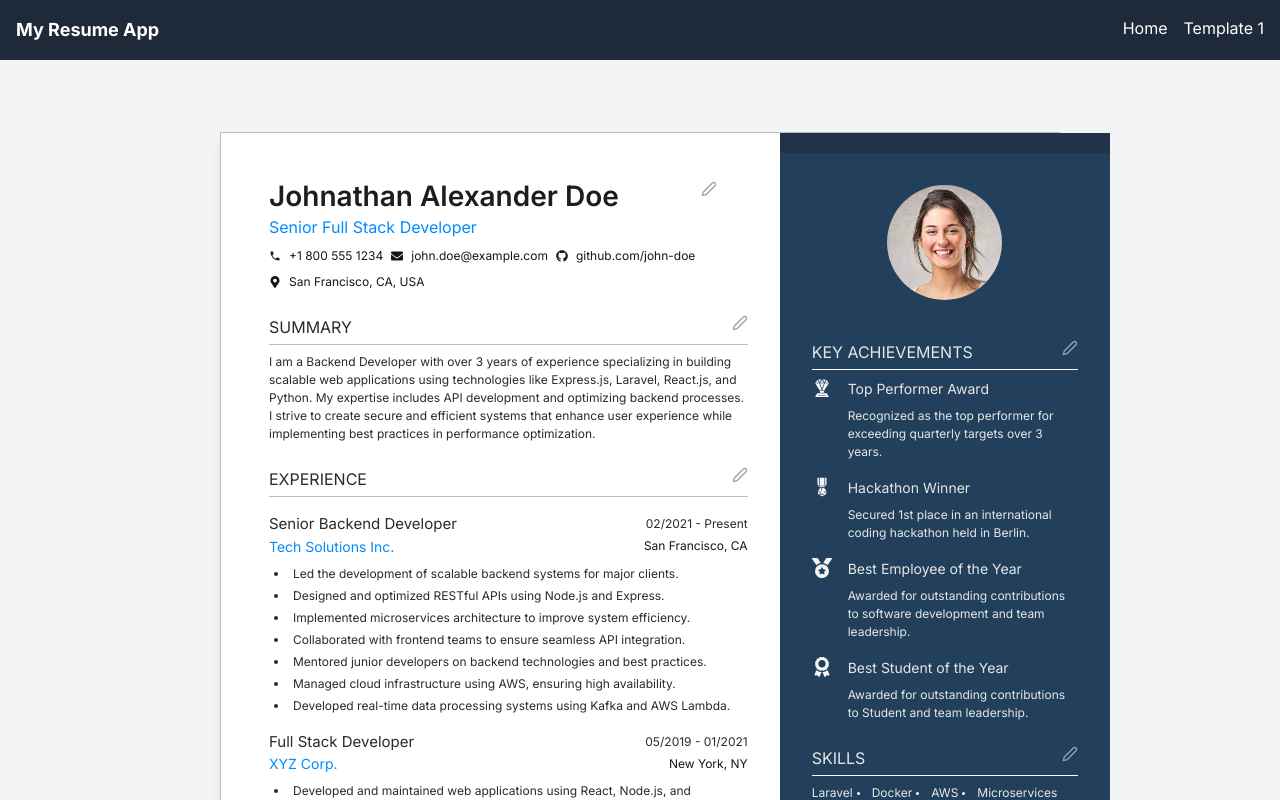
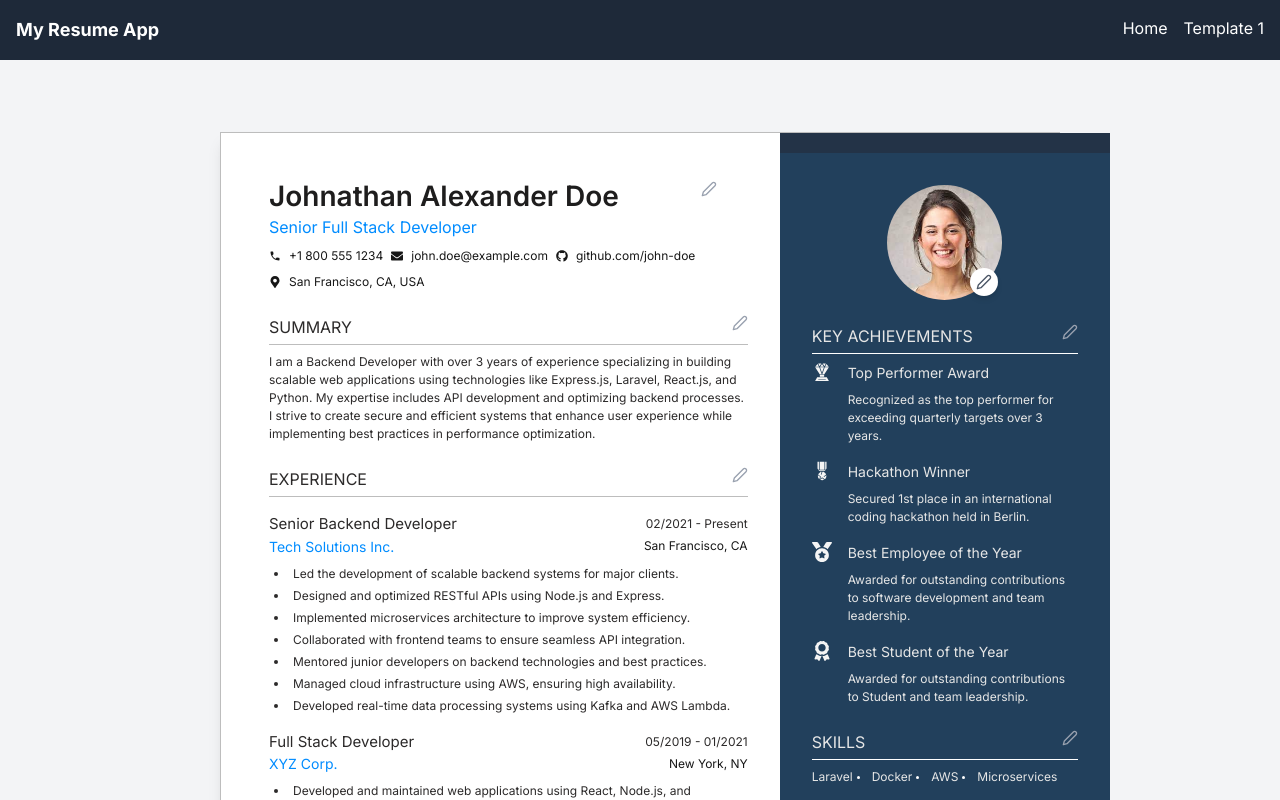
Before and after one commit to Shamilakhan936/emailTem-frontend, a Next.js app: page / in a window 1280 px wide. Shown: the top 800 px of the page. Built offline with nearby package versions, Linux system fonts and the light colour scheme.

Commit message:
profile image

```diff
--- a/src/app/components/ProfileImage.tsx
+++ b/src/app/components/ProfileImage.tsx
@@ -1,15 +1,87 @@
+"use client";
+
+import { useState, useEffect, useRef } from "react";
+import { FiEdit2, FiSave, FiX } from "react-icons/fi";
 import Image from "next/image";
 
 const ProfileImage = () => {
+  const [image, setImage] = useState("/images/profile.jpeg"); // Default image path updated
+  const [isEditing, setIsEditing] = useState(false);
+  const fileInputRef = useRef<HTMLInputElement>(null);
+
+  // Load image from localStorage on component mount
+  useEffect(() => {
+    const savedImage = localStorage.getItem('profileImage');
+    if (savedImage) {
+      setImage(savedImage);
+    }
+  }, []);
+
+  const handleImageChange = (e: React.ChangeEvent<HTMLInputElement>) => {
+    const file = e.target.files?.[0];
+    if (file) {
+      const reader = new FileReader();
+      reader.onloadend = () => {
+        const base64String = reader.result as string;
+        setImage(base64String);
+        localStorage.setItem('profileImage', base64String);
+        setIsEditing(false);
+      };
+      reader.readAsDataURL(file);
+    }
+  };
+
+  const handleEditClick = () => {
+    setIsEditing(true);
+    // Slight delay to ensure the input is rendered
+    setTimeout(() => {
+      fileInputRef.current?.click();
+    }, 100);
+  };
+
+  const handleCancel = () => {
+    setIsEditing(false);
+  };
+
   return (
-    <div className="flex flex-col items-center">
-      <Image
-        src="/images/profile.jpeg"
-        alt="Profile picture of Abdul Rashid Khan"
-        className="rounded-full mb-4"
-        width={115}
-        height={115}
+    <div className="relative w-[115px] h-[115px] mx-auto mb-4">
+      <div className="w-full h-full rounded-full overflow-hidden">
+        <Image
+          src={image}
+          alt="Profile picture of Abdul Rashid Khan"
+          width={115}
+          height={115}
+          className="w-full h-full object-cover"
+        />
+      </div>
+
+      <input
+        ref={fileInputRef}
+        type="file"
+        accept="image/*"
+        onChange={handleImageChange}
+        className="hidden"
       />
+
+      {isEditing && (
+        <div className="absolute right-0 -top-10 flex items-center space-x-2 bg-white p-2 shadow-md rounded-[10px]">
+          <button
+            className="text-red-500 p-1 hover:bg-gray-200 rounded"
+            onClick={handleCancel}
+          >
+            <FiX size={14} />
+          </button>
+        </div>
+      )}
+
+      {!isEditing && (
+        <button
+          className="absolute bottom-1 right-1 p-1.5 bg-white rounded-full shadow-md text-gray-600 hover:text-gray-800"
+          onClick={handleEditClick}
+        >
+          <FiEdit2 size={16} />
+        </button>
+      )}
     </div>
   );
 };
```
